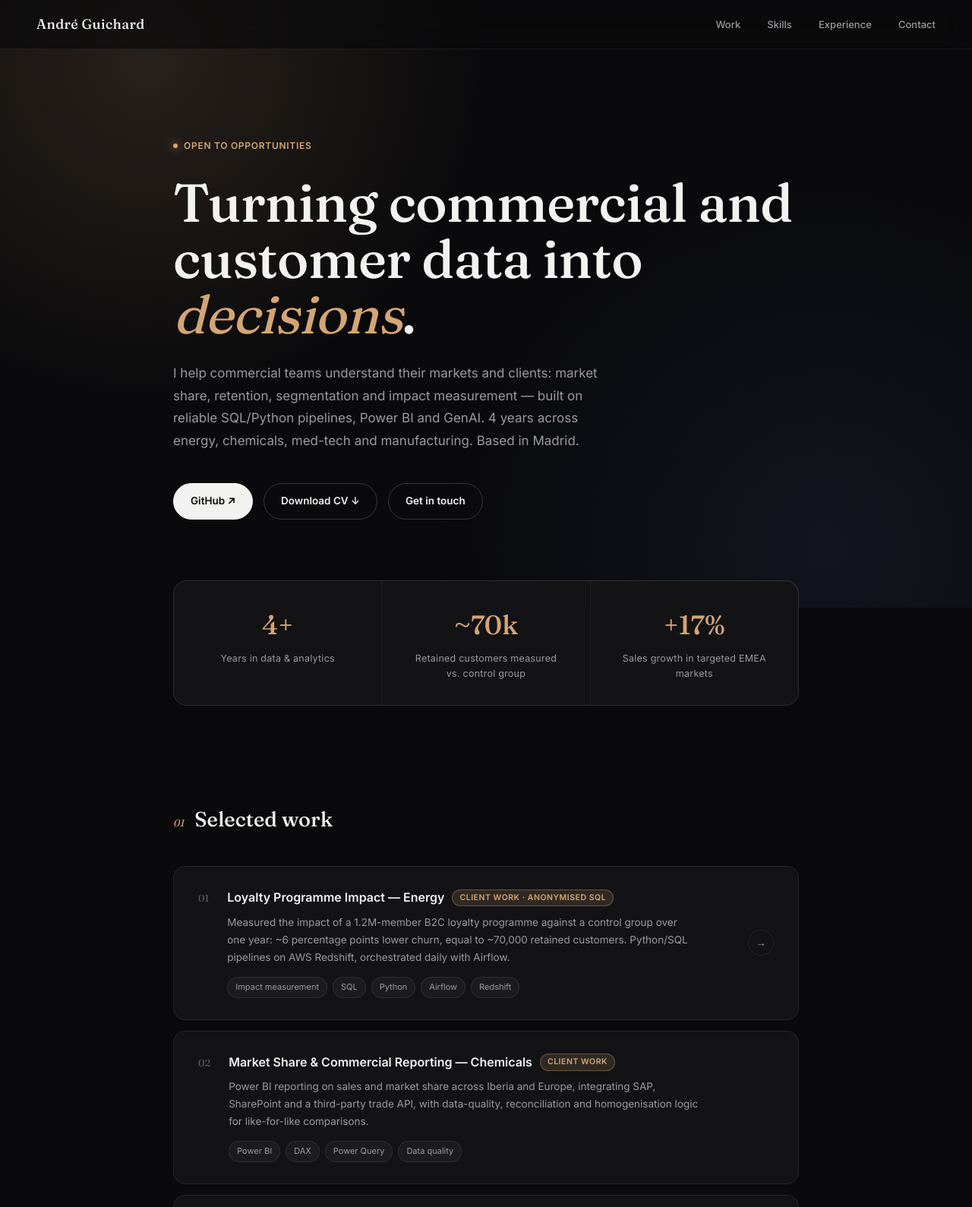
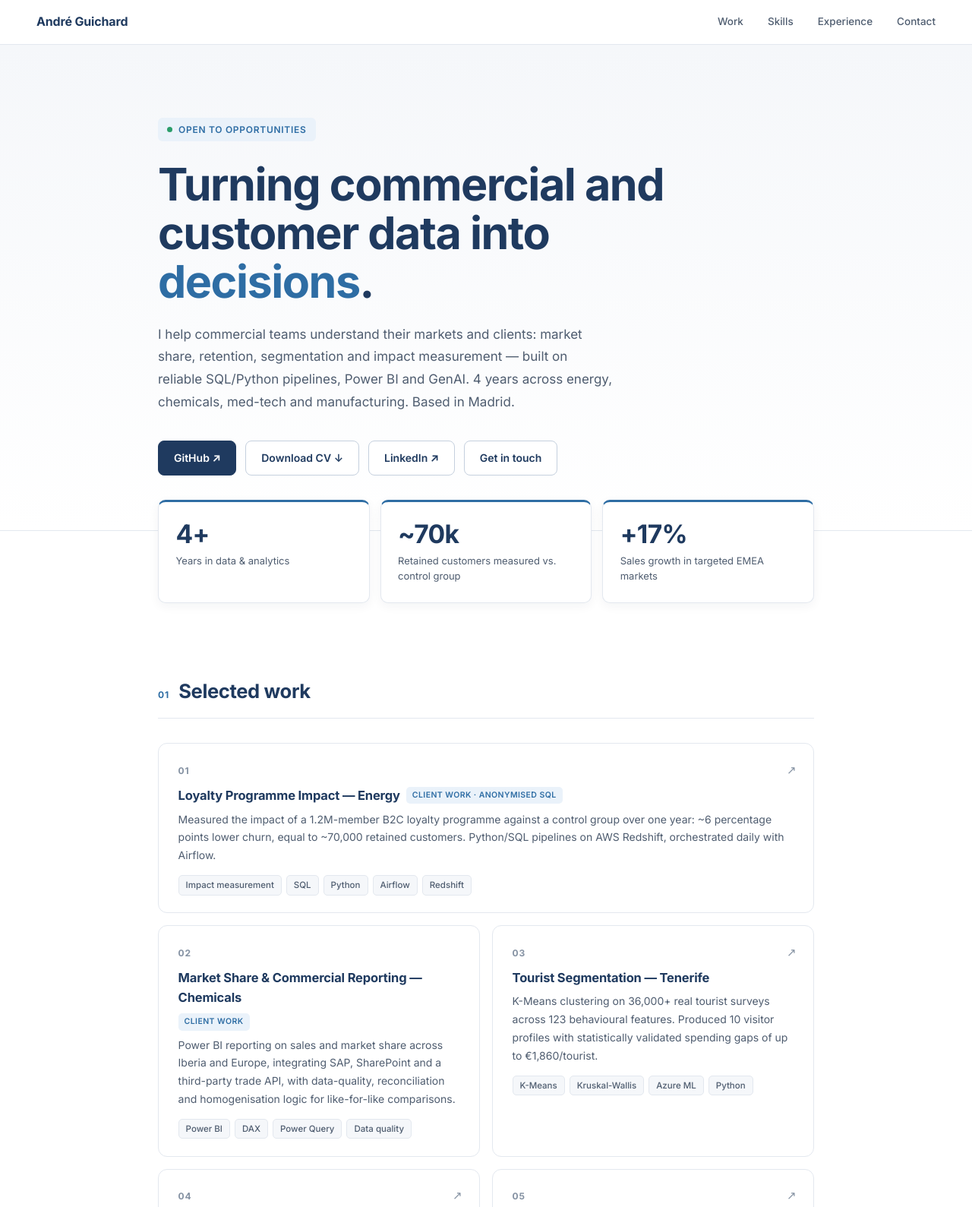
Before and after one commit to andreguichardd/andreguichardd.github.io, a plain HTML site: page index.html in a window 1280 px wide. Shown: the top 1589 px of the page at 76% size. Drawn offline with Linux system fonts and the light colour scheme.

Commit message:
Redesign portfolio: light consulting style (white, navy, blue accent), two-column project grid
Co-Authored-By: Claude Opus 5.5 <noreply@anthropic.com>
Claude-Session: https://claude.ai/code/session_01BVWXbq91ZttfjsrjD9CKZu

```diff
--- a/index.html
+++ b/index.html
@@ -6,134 +6,121 @@
 <title>André Guichard — Commercial & Customer Data Analyst</title>
 <meta name="description" content="Data analyst with 4 years in commercial and customer analytics: market share, retention, segmentation and impact measurement, from SQL/Python pipelines to Power BI and GenAI." />
 <link rel="preconnect" href="https://fonts.googleapis.com">
-<link href="https://fonts.googleapis.com/css2?family=Fraunces:opsz,wght@9..144,400;9..144,500;9..144,600&family=Inter:wght@400;500;600;700&display=swap" rel="stylesheet">
+<link href="https://fonts.googleapis.com/css2?family=Inter:wght@400;500;600;700&display=swap" rel="stylesheet">
 <style>
   *,*::before,*::after{box-sizing:border-box;margin:0;padding:0}
   :root{
-    --bg:#0a0a0c; --bg-card:#131316; --bg-card-hover:#1a1a1e;
-    --border:rgba(255,255,255,.08); --border-hover:rgba(255,255,255,.18);
-    --text:#f2f2f0; --text-dim:#9a9a9e; --text-faint:#5e5e63;
-    --accent:#d4a574; --accent-glow:rgba(212,165,116,.15);
-    --serif:'Fraunces',serif; --sans:'Inter',sans-serif;
+    --bg:#ffffff; --bg-soft:#f5f7fa; --card:#ffffff;
+    --border:#e3e8ef; --border-hover:#c5d0de;
+    --navy:#1F3A5F; --accent:#2E6DA4; --accent-soft:#eaf2fa;
+    --text:#1b2533; --text-dim:#4f5d70; --text-faint:#8592a3;
+    --sans:'Inter',system-ui,sans-serif;
   }
-  body{font-family:var(--sans);background:var(--bg);color:var(--text);line-height:1.6;overflow-x:hidden}
+  html{scroll-behavior:smooth}
+  body{font-family:var(--sans);background:var(--bg);color:var(--text);line-height:1.6;overflow-x:hidden;-webkit-font-smoothing:antialiased}
   a{color:inherit;text-decoration:none}
-
-  body::before{
-    content:'';position:fixed;inset:0;z-index:-1;
-    background:
-      radial-gradient(circle at 15% 10%, var(--accent-glow), transparent 35%),
-      radial-gradient(circle at 85% 90%, rgba(120,150,255,.08), transparent 40%);
-  }
 
   nav{
     position:sticky;top:0;z-index:50;
     display:flex;justify-content:space-between;align-items:center;
-    padding:1.1rem 3rem;backdrop-filter:blur(20px);
-    background:rgba(10,10,12,.7);border-bottom:1px solid var(--border);
+    padding:1rem 3rem;backdrop-filter:blur(14px);
+    background:rgba(255,255,255,.88);border-bottom:1px solid var(--border);
   }
-  .nav-mark{font-family:var(--serif);font-size:18px;font-weight:500;letter-spacing:.02em}
-  .nav-links{display:flex;gap:2.2rem}
-  .nav-links a{font-size:13px;color:var(--text-dim);transition:color .2s;font-weight:500}
-  .nav-links a:hover{color:var(--text)}
+  .nav-mark{font-size:16px;font-weight:700;color:var(--navy);letter-spacing:-.01em}
+  .nav-links{display:flex;gap:2rem}
+  .nav-links a{font-size:13.5px;color:var(--text-dim);transition:color .2s;font-weight:500}
+  .nav-links a:hover{color:var(--accent)}
 
-  .wrap{max-width:920px;margin:0 auto;padding:0 3rem}
-
-  .hero{padding:7rem 3rem 5rem;max-width:920px;margin:0 auto}
+  .hero-band{background:linear-gradient(180deg,var(--bg-soft),#fff);border-bottom:1px solid var(--border)}
+  .hero{padding:6rem 3rem 4.5rem;max-width:960px;margin:0 auto}
   .eyebrow{
     display:inline-flex;align-items:center;gap:8px;
     font-size:12px;font-weight:600;letter-spacing:.06em;text-transform:uppercase;
-    color:var(--accent);margin-bottom:1.75rem;
+    color:var(--accent);background:var(--accent-soft);padding:6px 12px;border-radius:6px;margin-bottom:1.6rem;
   }
-  .eyebrow::before{content:'';width:6px;height:6px;border-radius:50%;background:var(--accent);box-shadow:0 0 12px var(--accent)}
+  .eyebrow::before{content:'';width:7px;height:7px;border-radius:50%;background:#2a9d6a}
   .hero h1{
-    font-family:var(--serif);font-weight:500;font-size:clamp(2.6rem,6vw,4.4rem);
-    line-height:1.05;letter-spacing:-.01em;margin-bottom:1.6rem;
+    font-weight:700;font-size:clamp(2.3rem,5.2vw,3.7rem);color:var(--navy);
+    line-height:1.08;letter-spacing:-.025em;margin-bottom:1.4rem;max-width:760px;
   }
-  .hero h1 em{font-style:italic;color:var(--accent);font-weight:400}
-  .hero p{font-size:17px;color:var(--text-dim);max-width:560px;margin-bottom:2.5rem;line-height:1.75}
-  .hero-actions{display:flex;gap:14px;flex-wrap:wrap;align-items:center}
+  .hero h1 em{font-style:normal;color:var(--accent)}
+  .hero p{font-size:17px;color:var(--text-dim);max-width:600px;margin-bottom:2.2rem;line-height:1.75}
+  .hero-actions{display:flex;gap:12px;flex-wrap:wrap;align-items:center}
   .btn{
-    font-size:13.5px;font-weight:600;padding:12px 22px;border-radius:99px;
-    display:inline-flex;align-items:center;gap:8px;transition:all .25s;cursor:pointer;
+    font-size:14px;font-weight:600;padding:11px 20px;border-radius:8px;
+    display:inline-flex;align-items:center;gap:8px;transition:all .2s;cursor:pointer;
     border:1px solid var(--border-hover);
   }
-  .btn-primary{background:var(--text);color:var(--bg);border-color:var(--text)}
-  .btn-primary:hover{transform:translateY(-2px);box-shadow:0 8px 24px rgba(255,255,255,.15)}
-  .btn-ghost{background:transparent;color:var(--text)}
-  .btn-ghost:hover{background:rgba(255,255,255,.06);border-color:var(--text-dim)}
+  .btn-primary{background:var(--navy);color:#fff;border-color:var(--navy)}
+  .btn-primary:hover{background:var(--accent);border-color:var(--accent);transform:translateY(-1px);box-shadow:0 6px 18px rgba(31,58,95,.18)}
+  .btn-ghost{background:#fff;color:var(--navy)}
+  .btn-ghost:hover{border-color:var(--accent);color:var(--accent)}
 
-  .stats-wrap{max-width:920px;margin:0 auto;padding:0 3rem 4rem}
-  .stats{
-    display:grid;grid-template-columns:repeat(3,1fr);gap:1px;
-    background:var(--border);border:1px solid var(--border);border-radius:18px;overflow:hidden;
+  .stats-wrap{max-width:960px;margin:-2.6rem auto 0;padding:0 3rem 2rem;position:relative}
+  .stats{display:grid;grid-template-columns:repeat(3,1fr);gap:14px}
+  .stat{background:var(--card);border:1px solid var(--border);border-top:3px solid var(--accent);border-radius:10px;padding:1.5rem 1.4rem;box-shadow:0 4px 14px rgba(27,37,51,.05)}
+  .stat-num{font-size:2.1rem;font-weight:700;color:var(--navy);letter-spacing:-.02em;line-height:1.1}
+  .stat-label{font-size:13px;color:var(--text-dim);margin-top:6px}
+
+  section{padding:4rem 3rem;max-width:960px;margin:0 auto}
+  .section-head{display:flex;align-items:baseline;gap:12px;margin-bottom:2rem;padding-bottom:.9rem;border-bottom:1px solid var(--border)}
+  .section-num{font-size:12px;font-weight:700;color:var(--accent);letter-spacing:.08em}
+  .section-title{font-size:1.6rem;font-weight:700;color:var(--navy);letter-spacing:-.015em}
+
+  .projects{display:grid;grid-template-columns:1fr 1fr;gap:16px}
+  .project-card{
+    position:relative;background:var(--card);border:1px solid var(--border);
+    border-radius:12px;padding:1.6rem 1.6rem 1.4rem;transition:all .25s ease;
+    display:flex;flex-direction:column;gap:.6rem;
   }
-  .stat{background:var(--bg-card);padding:1.9rem 1.5rem;text-align:center}
-  .stat-num{font-family:var(--serif);font-size:2.2rem;font-weight:500;color:var(--accent)}
-  .stat-label{font-size:12.5px;color:var(--text-dim);margin-top:6px;letter-spacing:.02em;max-width:190px;margin-left:auto;margin-right:auto}
+  .project-card:first-child{grid-column:1/-1}
+  .project-card::before{content:'';position:absolute;left:0;top:18px;bottom:18px;width:3px;border-radius:0 3px 3px 0;background:var(--accent);opacity:0;transition:opacity .25s}
+  a.project-card:hover{border-color:var(--border-hover);box-shadow:0 10px 28px rgba(27,37,51,.08);transform:translateY(-2px)}
+  a.project-card:hover::before{opacity:1}
+  .project-index{font-size:12px;font-weight:700;color:var(--text-faint);letter-spacing:.06em}
+  .project-card h3{font-size:16.5px;font-weight:700;color:var(--navy);margin-bottom:.4rem;display:flex;align-items:center;flex-wrap:wrap;gap:8px;letter-spacing:-.01em}
+  .badge{font-size:10.5px;font-weight:600;letter-spacing:.04em;text-transform:uppercase;color:var(--accent);background:var(--accent-soft);padding:3px 8px;border-radius:5px}
+  .project-card p{font-size:14px;color:var(--text-dim);line-height:1.7;margin-bottom:.9rem}
+  .tags{display:flex;flex-wrap:wrap;gap:6px}
+  .tag{font-size:11.5px;font-weight:500;padding:3px 9px;border-radius:5px;background:var(--bg-soft);color:var(--text-dim);border:1px solid var(--border)}
+  .project-arrow{position:absolute;top:1.4rem;right:1.4rem;font-size:15px;color:var(--text-faint);transition:all .25s}
+  a.project-card:hover .project-arrow{color:var(--accent);transform:translate(2px,-2px)}
 
-  section{padding:4rem 3rem;max-width:920px;margin:0 auto}
-  .section-head{display:flex;align-items:baseline;gap:14px;margin-bottom:2.5rem}
-  .section-num{font-family:var(--serif);font-size:13px;color:var(--accent);font-style:italic}
-  .section-title{font-family:var(--serif);font-size:1.7rem;font-weight:500}
-
-  .projects{display:flex;flex-direction:column;gap:14px}
-  .project-card{
-    position:relative;background:var(--bg-card);border:1px solid var(--border);
-    border-radius:16px;padding:1.75rem 2rem;transition:all .3s ease;
-    display:grid;grid-template-columns:auto 1fr auto;gap:1.5rem;align-items:start;
-  }
-  .project-card:hover{background:var(--bg-card-hover);border-color:var(--border-hover);transform:translateY(-2px)}
-  .project-index{font-family:var(--serif);font-size:13px;color:var(--text-faint);padding-top:3px}
-  .project-card h3{font-size:16px;font-weight:600;margin-bottom:.5rem;display:flex;align-items:center;flex-wrap:wrap;gap:10px}
-  .badge{font-size:10.5px;font-weight:600;letter-spacing:.05em;text-transform:uppercase;color:var(--accent);border:1px solid rgba(212,165,116,.35);background:var(--accent-glow);padding:2px 9px;border-radius:99px}
-  div.project-card{grid-template-columns:auto 1fr}
-  .project-card p{font-size:13.5px;color:var(--text-dim);line-height:1.7;margin-bottom:.9rem;max-width:620px}
-  .tags{display:flex;flex-wrap:wrap;gap:7px}
-  .tag{font-size:11px;padding:4px 10px;border-radius:99px;background:rgba(255,255,255,.04);color:var(--text-dim);border:1px solid var(--border)}
-  .project-arrow{
-    align-self:center;width:34px;height:34px;border-radius:50%;
-    border:1px solid var(--border);display:flex;align-items:center;justify-content:center;
-    font-size:14px;color:var(--text-dim);transition:all .25s;flex-shrink:0;
-  }
-  .project-card:hover .project-arrow{background:var(--accent);border-color:var(--accent);color:var(--bg);transform:rotate(45deg)}
-
-  .skills-grid{display:grid;grid-template-columns:repeat(3,1fr);gap:12px}
-  .skill-card{background:var(--bg-card);border:1px solid var(--border);border-radius:14px;padding:1.4rem}
-  .skill-card h4{font-family:var(--serif);font-size:14px;font-weight:500;color:var(--accent);margin-bottom:.7rem;font-style:italic}
-  .skill-card .tags{gap:6px}
+  .skills-grid{display:grid;grid-template-columns:repeat(3,1fr);gap:14px}
+  .skill-card{background:var(--bg-soft);border:1px solid var(--border);border-radius:10px;padding:1.3rem}
+  .skill-card h4{font-size:13px;font-weight:700;color:var(--navy);margin-bottom:.75rem;text-transform:uppercase;letter-spacing:.05em}
+  .skill-card .tag{background:#fff}
 
   .timeline{position:relative;padding-left:28px}
-  .timeline::before{content:'';position:absolute;left:5px;top:8px;bottom:8px;width:1px;background:var(--border)}
-  .exp-item{position:relative;padding-bottom:2.4rem}
+  .timeline::before{content:'';position:absolute;left:5px;top:8px;bottom:8px;width:2px;background:var(--border)}
+  .exp-item{position:relative;padding-bottom:2.2rem}
   .exp-item:last-child{padding-bottom:0}
-  .exp-item::before{content:'';position:absolute;left:-28px;top:6px;width:11px;height:11px;border-radius:50%;background:var(--bg);border:2px solid var(--accent)}
+  .exp-item::before{content:'';position:absolute;left:-28px;top:6px;width:12px;height:12px;border-radius:50%;background:#fff;border:3px solid var(--accent)}
   .exp-top{display:flex;justify-content:space-between;align-items:baseline;flex-wrap:wrap;gap:6px;margin-bottom:2px}
-  .exp-company{font-size:16px;font-weight:600}
-  .exp-date{font-size:12px;color:var(--text-faint)}
-  .exp-role{font-size:13.5px;color:var(--accent);margin-bottom:10px;font-weight:500}
+  .exp-company{font-size:16.5px;font-weight:700;color:var(--navy)}
+  .exp-date{font-size:12.5px;color:var(--text-faint);font-weight:500}
+  .exp-role{font-size:14px;color:var(--accent);margin-bottom:8px;font-weight:600}
   .exp-item .tags{margin-top:10px}
-  .exp-desc{font-size:13.5px;color:var(--text-dim);line-height:1.7;max-width:640px}
+  .exp-desc{font-size:14px;color:var(--text-dim);line-height:1.7;max-width:680px}
 
-  .contact-card{
-    background:linear-gradient(135deg,var(--bg-card),rgba(212,165,116,.06));
-    border:1px solid var(--border);border-radius:24px;padding:3.5rem;text-align:center;
-  }
-  .contact-card h2{font-family:var(--serif);font-size:2.1rem;font-weight:500;margin-bottom:1rem}
-  .contact-card h2 em{color:var(--accent);font-style:italic}
-  .contact-card p{color:var(--text-dim);margin-bottom:2rem;font-size:15px}
-  .contact-actions{display:flex;gap:14px;justify-content:center;flex-wrap:wrap}
+  .contact-card{background:var(--navy);border-radius:16px;padding:3.2rem;text-align:center;color:#fff}
+  .contact-card h2{font-size:2rem;font-weight:700;margin-bottom:.8rem;letter-spacing:-.02em}
+  .contact-card h2 em{font-style:normal;color:#9cc6ee}
+  .contact-card p{color:#c8d4e3;margin-bottom:2rem;font-size:15px}
+  .contact-actions{display:flex;gap:12px;justify-content:center;flex-wrap:wrap}
+  .contact-card .btn-primary{background:#fff;color:var(--navy);border-color:#fff}
+  .contact-card .btn-primary:hover{background:var(--accent-soft);color:var(--navy)}
+  .contact-card .btn-ghost{background:transparent;color:#fff;border-color:rgba(255,255,255,.35)}
+  .contact-card .btn-ghost:hover{border-color:#fff;color:#fff}
 
-  footer{text-align:center;padding:3rem;font-size:12px;color:var(--text-faint)}
+  footer{text-align:center;padding:2.5rem 3rem 3rem;font-size:12.5px;color:var(--text-faint)}
 
-  @media(max-width:860px){.skills-grid{grid-template-columns:repeat(2,1fr)}}
+  @media(max-width:860px){.skills-grid{grid-template-columns:repeat(2,1fr)}.projects{grid-template-columns:1fr}}
   @media(max-width:680px){
-    nav{padding:1rem 1.4rem}.nav-links{display:none}
-    .hero{padding:4rem 1.4rem 3rem}.stats-wrap{padding:0 1.4rem 3rem}.stats{grid-template-columns:1fr}.skills-grid{grid-template-columns:1fr}
-    section{padding:3rem 1.4rem}
-    .project-card,div.project-card{grid-template-columns:1fr;gap:.8rem}
-    .project-arrow{display:none}
-    .contact-card{padding:2.2rem 1.6rem}
+    nav{padding:.9rem 16px}.nav-links{display:none}
+    .hero{padding:3.5rem 16px 4rem}.stats-wrap{padding:0 16px 1rem}.stats{grid-template-columns:1fr}.skills-grid{grid-template-columns:1fr}
+    section{padding:3rem 16px}
+    .contact-card{padding:2.2rem 1.4rem}
   }
 </style>
 </head>
@@ -149,16 +136,17 @@
   </div>
 </nav>
 
-<div class="hero">
+<div class="hero-band"><div class="hero">
   <div class="eyebrow">Open to opportunities</div>
   <h1>Turning commercial and customer data into <em>decisions</em>.</h1>
   <p>I help commercial teams understand their markets and clients: market share, retention, segmentation and impact measurement — built on reliable SQL/Python pipelines, Power BI and GenAI. 4 years across energy, chemicals, med-tech and manufacturing. Based in Madrid.</p>
   <div class="hero-actions">
     <a href="https://github.com/andreguichardd" target="_blank" class="btn btn-primary">GitHub ↗</a>
     <a href="CV_Andre_Guichard.pdf" download class="btn btn-ghost">Download CV ↓</a>
+    <a href="https://www.linkedin.com/in/andr%C3%A9-guichard/" target="_blank" class="btn btn-ghost">LinkedIn ↗</a>
     <a href="mailto:andreguichardd@gmail.com" class="btn btn-ghost">Get in touch</a>
   </div>
-</div>
+</div></div>
 
 <div class="stats-wrap"><div class="stats">
   <div class="stat"><div class="stat-num">4+</div><div class="stat-label">Years in data &amp; analytics</div></div>
@@ -180,7 +168,7 @@
         <p>Measured the impact of a 1.2M-member B2C loyalty programme against a control group over one year: ~6 percentage points lower churn, equal to ~70,000 retained customers. Python/SQL pipelines on AWS Redshift, orchestrated daily with Airflow.</p>
         <div class="tags"><span class="tag">Impact measurement</span><span class="tag">SQL</span><span class="tag">Python</span><span class="tag">Airflow</span><span class="tag">Redshift</span></div>
       </div>
-      <span class="project-arrow">→</span>
+      <span class="project-arrow">↗</span>
     </a>
 
     <div class="project-card">
@@ -199,7 +187,7 @@
         <p>K-Means clustering on 36,000+ real tourist surveys across 123 behavioural features. Produced 10 visitor profiles with statistically validated spending gaps of up to €1,860/tourist.</p>
         <div class="tags"><span class="tag">K-Means</span><span class="tag">Kruskal-Wallis</span><span class="tag">Azure ML</span><span class="tag">Python</span></div>
       </div>
-      <span class="project-arrow">→</span>
+      <span class="project-arrow">↗</span>
     </a>
 
     <a href="https://github.com/andreguichardd/spotify-A-B-testing" target="_blank" class="project-card">
@@ -209,7 +197,7 @@
         <p>End-to-end experiment on simulated streaming data: power analysis and sample sizing, Welch's t-test and Mann-Whitney U, effect size, secondary metrics and a documented ship / no-ship decision.</p>
         <div class="tags"><span class="tag">Experiment design</span><span class="tag">Power analysis</span><span class="tag">SciPy</span><span class="tag">Python</span></div>
       </div>
-      <span class="project-arrow">→</span>
+      <span class="project-arrow">↗</span>
     </a>
 
     <a href="https://github.com/andreguichardd/Telecomunication-Churn" target="_blank" class="project-card">
@@ -219,7 +207,7 @@
         <p>End-to-end ML pipeline on a public telecom dataset of 7,000+ customer records. XGBoost classifier evaluated with AUC-ROC and SHAP values for model explainability.</p>
         <div class="tags"><span class="tag">XGBoost</span><span class="tag">SHAP</span><span class="tag">Scikit-learn</span></div>
       </div>
-      <span class="project-arrow">→</span>
+      <span class="project-arrow">↗</span>
     </a>
 
     <a href="https://github.com/andreguichardd/Prediction_Of_Economic_Recesions" target="_blank" class="project-card">
@@ -229,7 +217,7 @@
         <p>ML model predicting US economic recessions — EY thesis project. Macroeconomic feature engineering and time-series modelling.</p>
         <div class="tags"><span class="tag">Time Series</span><span class="tag">Economics</span><span class="tag">Python</span></div>
       </div>
-      <span class="project-arrow">→</span>
+      <span class="project-arrow">↗</span>
     </a>
 
     <a href="https://github.com/andreguichardd/Data-Engineering" target="_blank" class="project-card">
@@ -239,7 +227,7 @@
         <p>Python pipeline that pulls data from the INE and Eurostat APIs, joins and cleans it, and pushes the result to a Power BI dataset through the REST API.</p>
         <div class="tags"><span class="tag">ETL</span><span class="tag">REST APIs</span><span class="tag">Power BI</span><span class="tag">Python</span></div>
       </div>
-      <span class="project-arrow">→</span>
+      <span class="project-arrow">↗</span>
     </a>
 
   </div>
```
